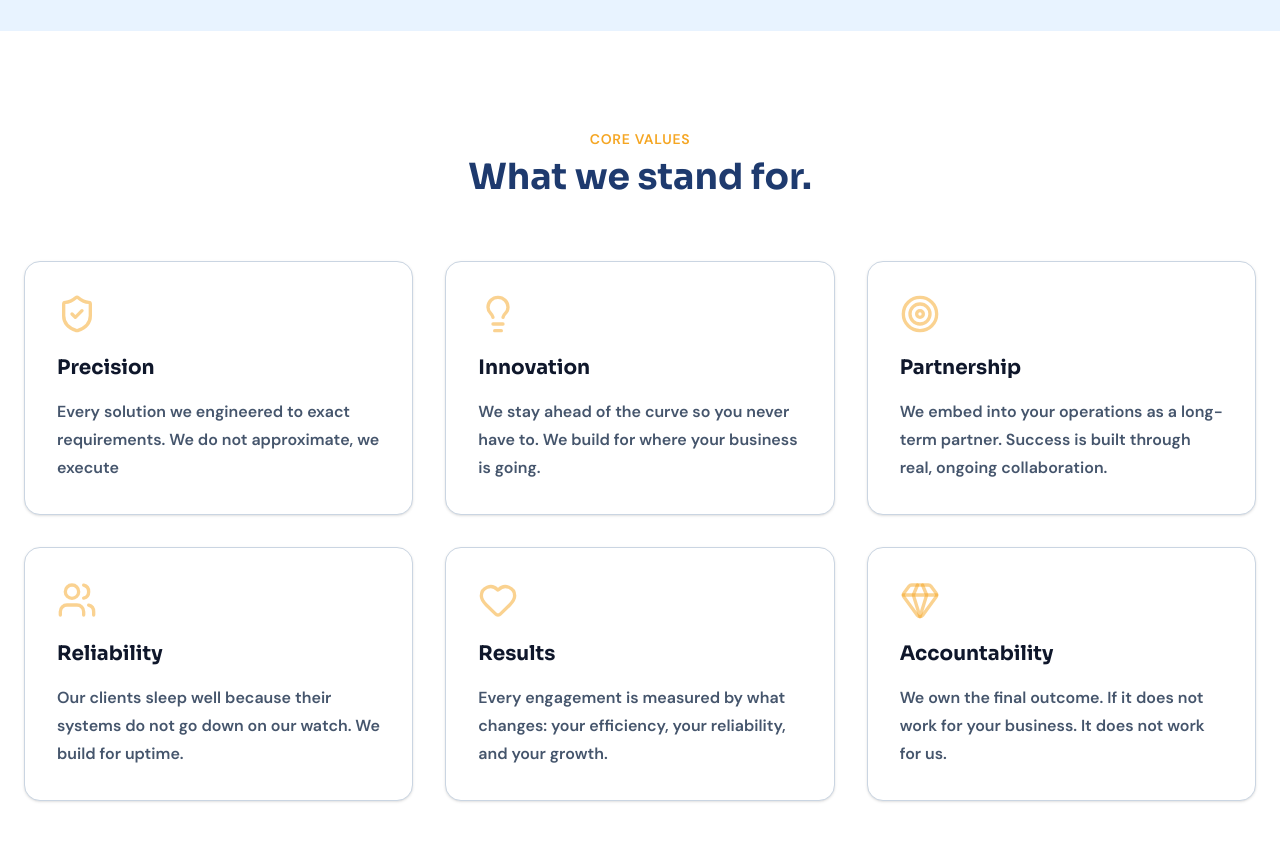
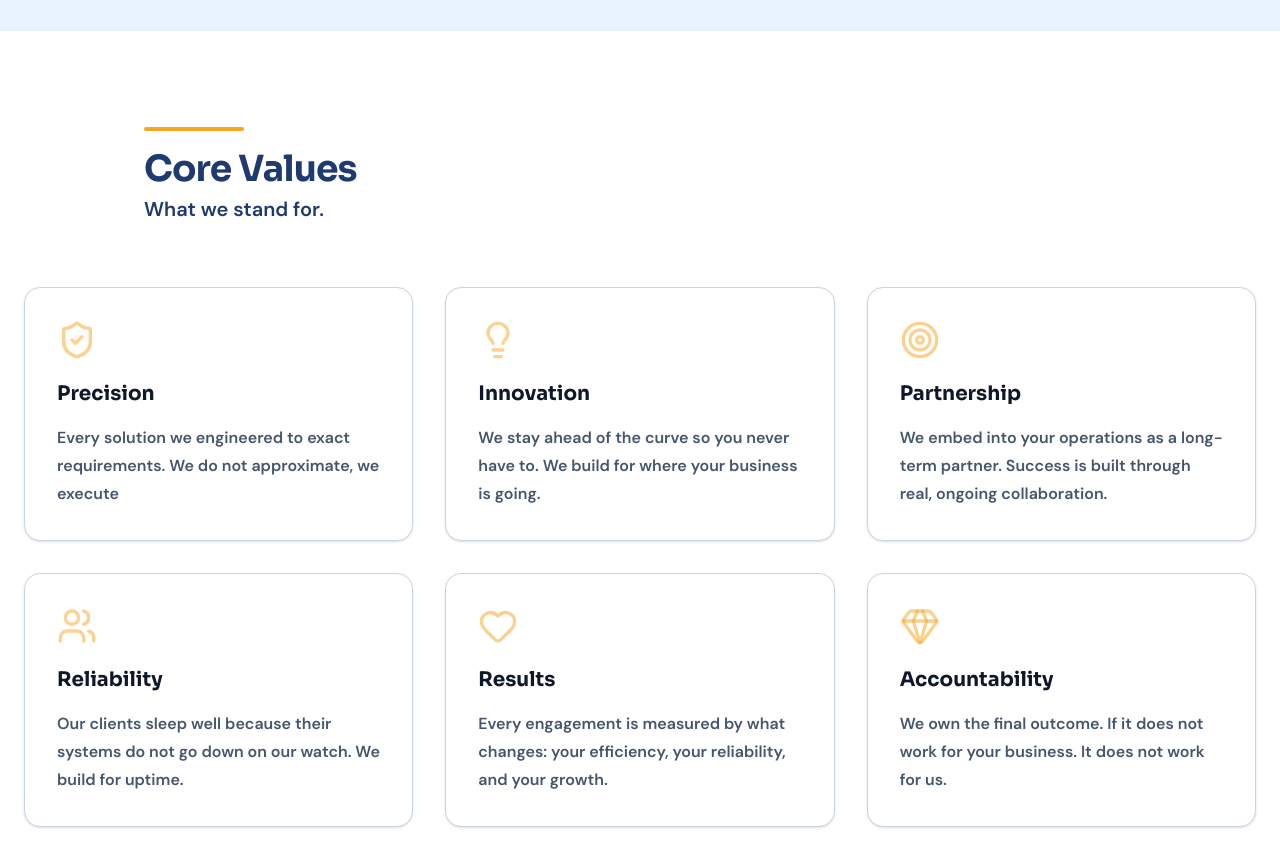
Before and after one commit to ProLaunch-Group/ptech-web, a Next.js app: page /about in a window 1280 px wide. Shown: the part 1760-2627 px from the top of the page. Built offline with nearby package versions, Linux system fonts and the light colour scheme.

Commit message:
Feat:Imported sectionTitle component to replace title and sub title

```diff
--- a/src/components/module/about/CoreValuesSection.tsx
+++ b/src/components/module/about/CoreValuesSection.tsx
@@ -5,6 +5,7 @@ import { principles } from '@/constants/service';
 import { motion } from 'framer-motion';
 
 import { fadeUp } from '@/libs/motion-variants';
+import SectionTitle from '@/components/layout/SectionTitle';
 
 export default function CoreValueSection() {
   return (
@@ -13,23 +14,12 @@ export default function CoreValueSection() {
         className="py-10 lg:py14"
         aria-labelledby="principles-heading border-2 border-black"
       >
+        <SectionTitle
+          title='Core Values'
+          subtitle='What we stand for.'
+        />
+
         <div className="mx-auto max-w-7xl px-6">
-          <header className="text-center">
-            <motion.p
-              variants={fadeUp}
-              className="inline-block px-4  mb-2 text-sm font-extrabold tracking-wider text-amberGold uppercase bg- rounded-full font-sans"
-            >
-              Core Values
-            </motion.p>
-
-            <motion.h2
-              variants={fadeUp}
-              id="principles-heading"
-              className="text-3xl lg:text-4xl font-bold text-deepNavy font-sora"
-            >
-              What we stand for.
-            </motion.h2>
-          </header>
 
           <ul
             className="mt-16 grid gap-8 md:grid-cols-2 lg:grid-cols-3"
```
